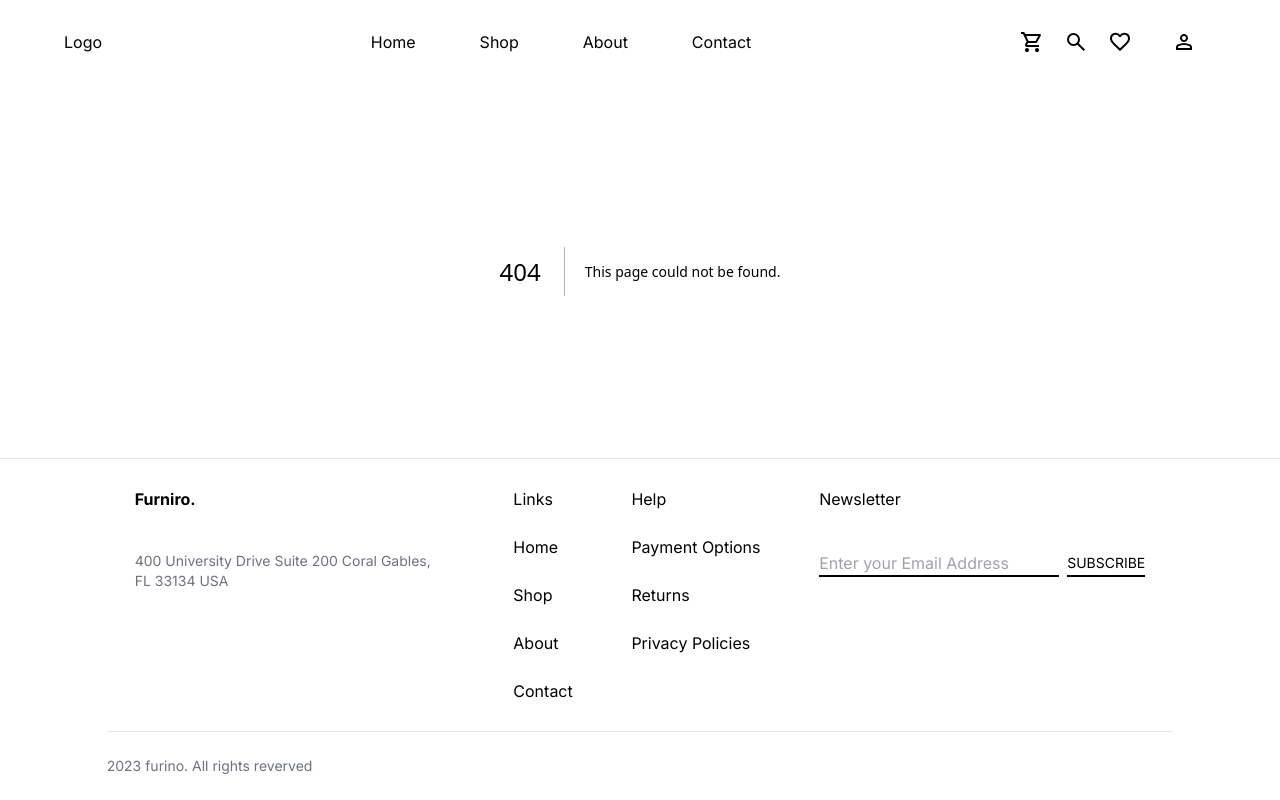
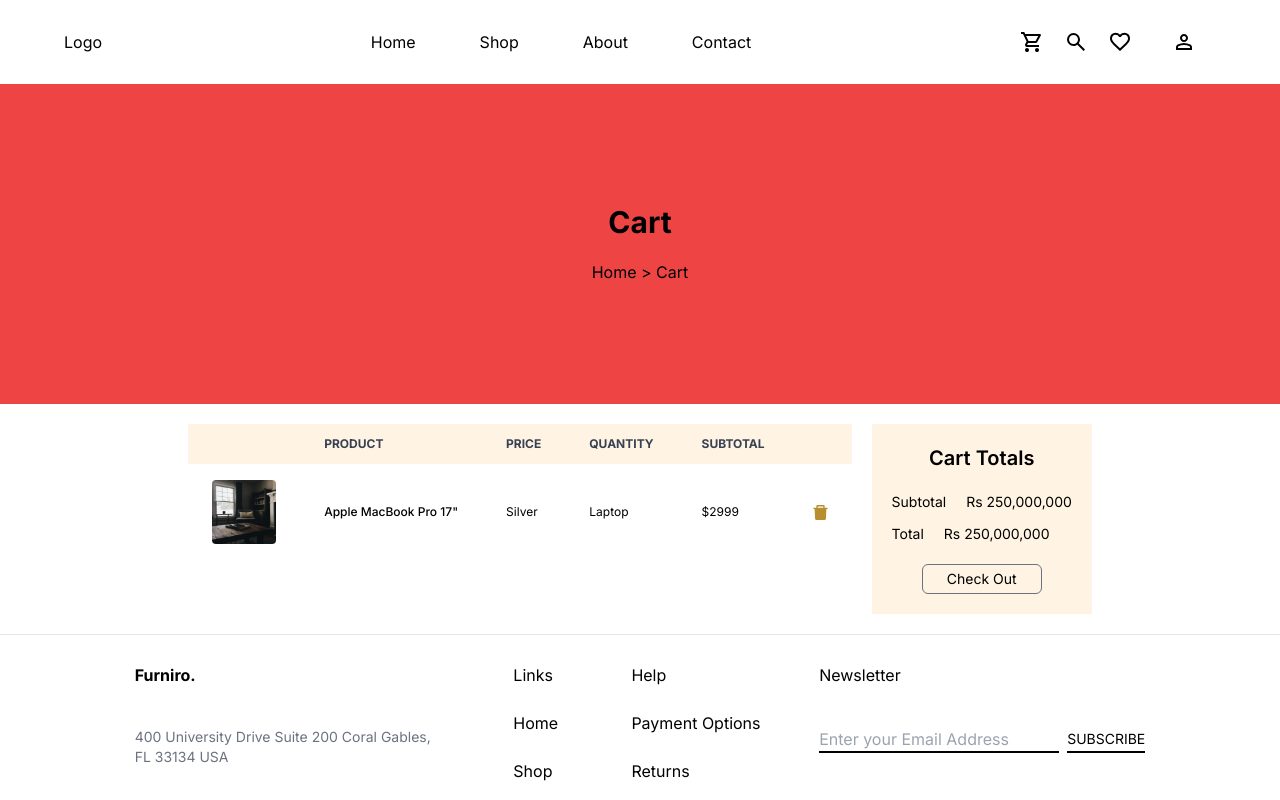
Before and after one commit to Abdullah-Ahmed1/Ecommerce-App-Nextjs, a Next.js app: page /cart in a window 1280 px wide. Before the commit this address had no page. Built offline with nearby package versions, Linux system fonts and the light colour scheme.

Commit message:
feat: cart page added

```diff
--- /dev/null
+++ b/src/app/cart/page.tsx
@@ -0,0 +1,97 @@
+import React from "react";
+import Search from "../../public/search.svg";
+import Delete from "../../../public/delete.svg";
+import Image from "next/image";
+
+const Cart = () => {
+  return (
+    <div>
+      <div className="bg-red-500 w-full h-80 relative">
+        <div className="absolute top-0 left-0 flex flex-col justify-center items-center w-full h-80 gap-5">
+          <p className="text-3xl font-bold">Cart</p>
+          <p>{"Home > Cart"}</p>
+        </div>
+      </div>
+      <div className="flex justify-center py-5">
+        <div className="flex flex-row gap-5">
+          <div>
+            <table className="w-full text-sm text-left rtl:text-right">
+              <thead className="text-xs text-gray-700 uppercase bg-cream">
+                <tr>
+                  <th scope="col" className="px-6 py-3 text-cream">
+                    Image
+                  </th>
+                  <th scope="col" className="px-6 py-3">
+                    Product
+                  </th>
+                  <th scope="col" className="px-6 py-3">
+                    Price
+                  </th>
+                  <th scope="col" className="px-6 py-3">
+                    Quantity
+                  </th>
+                  <th scope="col" className="px-6 py-3">
+                    Subtotal
+                  </th>
+                  <th scope="col" className="px-6 py-3">
+                    {" "}
+                  </th>
+                </tr>
+              </thead>
+              <tbody>
+                <tr className="bg-white  ">
+                  <th scope="row" className="px-6 py-4 font-medium text-xs ">
+                    <div className="relative w-16 rounded h-16">
+                      <Image
+                        fill
+                        className="rounded"
+                        quality={100}
+                        sizes="(max-width: 768px) 100vw, (max-width: 1200px) 50vw, 33vw"
+                        priority
+                        src={"/images/livingArea.jpeg"}
+                        alt={"test"}
+                      />
+                    </div>
+                  </th>
+                  <th scope="row" className="px-6 py-4 font-medium text-xs ">
+                    Apple MacBook Pro 17"
+                  </th>
+                  <td className="px-6 py-4 text-xs ">Silver</td>
+                  <td className="px-6 py-4 text-xs ">Laptop</td>
+                  <td className="px-6 py-4 text-xs ">$2999</td>
+                  <td className="px-6 py-4 text-xs ">
+                    <Image
+                      className="cursor-pointer"
+                      width={15}
+                      priority
+                      src={Delete}
+                      alt={"Delete"}
+                    />
+                  </td>
+                </tr>
+              </tbody>
+            </table>
+          </div>
+          <div className="flex flex-col items-center bg-cream py-5 px-5 gap-y-5">
+            <h1 className="text-xl font-semibold">Cart Totals</h1>
+            <div className=" flex gap-3 flex-col items-start">
+              <div className="flex flex-row gap-5 justify-start text-sm">
+                <p>Subtotal</p>
+                <p>Rs 250,000,000</p>
+              </div>
+              <div className="flex flex-row gap-5 justify-start text-sm">
+                <p>Total</p>
+                <p>Rs 250,000,000</p>
+              </div>
+              <button className="self-center border rounded-md border-gray-500 px-6 py-1 mt-2 text-sm">
+                Check Out
+              </button>
+            </div>
+          </div>
+        </div>
+      </div>
+    </div>
+  );
+};
+
+export default Cart;
--- /dev/null
+++ b/src/app/favourites/page.tsx
@@ -0,0 +1,7 @@
+import React from "react";
+
+const Favourites = () => {
+  return <div>Favourites</div>;
+};
+
+export default Favourites;
--- a/src/app/layout.tsx
+++ b/src/app/layout.tsx
@@ -19,7 +19,7 @@ export default function RootLayout({
 }>) {
   return (
     <html lang="en">
-      <body className={inter.className}>
+      <body className={`${inter.className} "testing"`}>
         <main className="flex flex-col w-full h-full overflow-auto">
           <GoogleTagManager gtmId="GTM-TJG8XG78" />
           <Header />
--- a/src/app/login/page.tsx
+++ b/src/app/login/page.tsx
@@ -1,8 +1,7 @@
 import React from "react";
 import LoginForm from "./form";
+import shopify from "@/utils/shopify";
 import { gql } from "graphql-request";
-import DataContainer from "./dataContainer";
-import shopify from "@/utils/shopify";
 import { cookies } from "next/headers";
 
 interface CustomerAccessTokenCreateResult {
@@ -58,7 +57,6 @@ const LoginPage = () => {
   return (
     <>
       <LoginForm handleSubmit={handleSubmit} />
-      <DataContainer />
     </>
   );
 };
--- a/src/app/shop1/page.tsx
+++ /dev/null
@@ -1,7 +0,0 @@
-import React from "react";
-
-const page = () => {
-  return <div>page</div>;
-};
-
-export default page;
```
Also changed, not shown: public/cartBackgroundImage.png (added), public/delete.svg (added).
